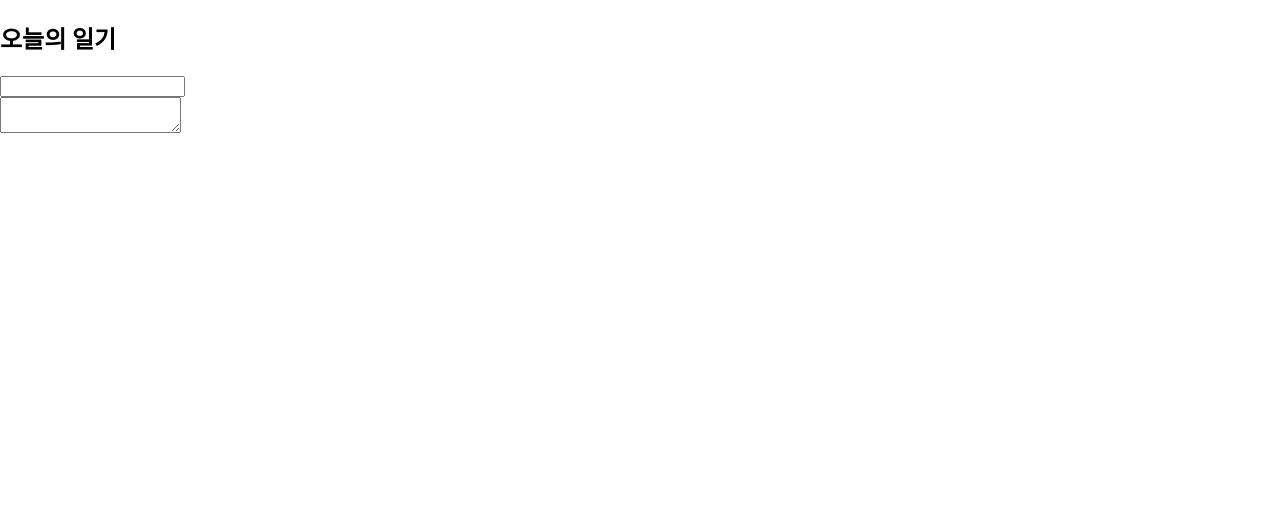
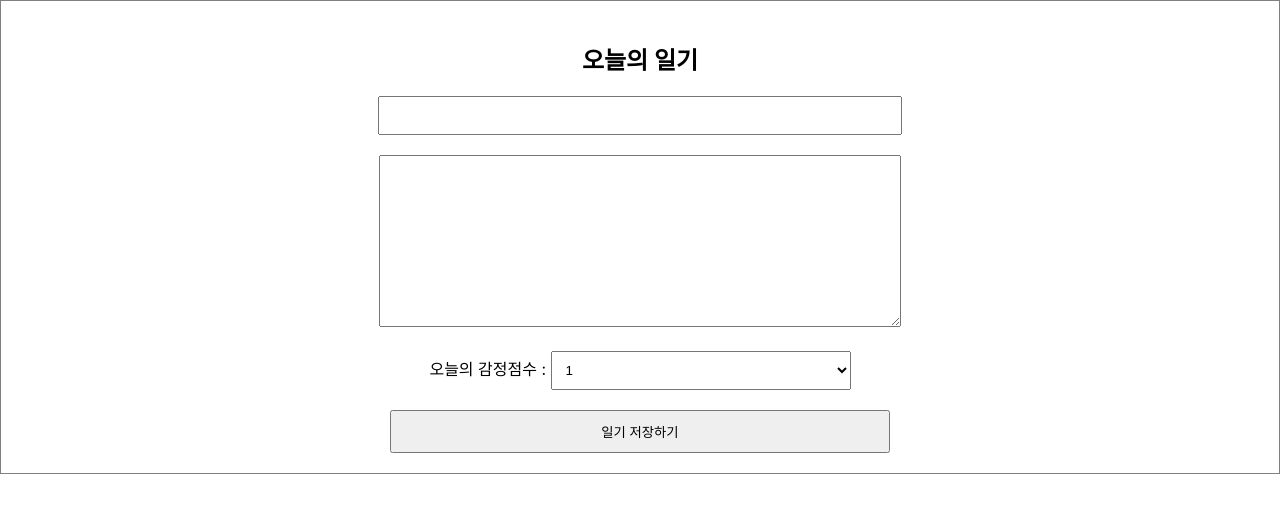
Before and after one commit to jinyoung1018/ReactSimpleDiary, a React (Create React App) app: page / in a window 1280 px wide. Shown: the top 512 px of the page. Built offline with nearby package versions, Linux system fonts and the light colour scheme.

Commit message:
감정점수 입력, 저장, 스타일링

```diff
--- a/src/App.css
+++ b/src/App.css
@@ -1,38 +1,31 @@
-.App {
+.DiaryEditor {
+  border: 1px solid gray;
   text-align: center;
+  padding: 20px;
 }
 
-.App-logo {
-  height: 40vmin;
-  pointer-events: none;
+.DiaryEditor input,
+textarea {
+  margin-bottom: 20px;
+  width: 500px;
 }
 
-@media (prefers-reduced-motion: no-preference) {
-  .App-logo {
-    animation: App-logo-spin infinite 20s linear;
-  }
+.DiaryEditor input {
+  padding: 10px;
+}
+.DiaryEditor textarea {
+  padding: 10px;
+  height: 150px;
 }
 
-.App-header {
-  background-color: #282c34;
-  min-height: 100vh;
-  display: flex;
-  flex-direction: column;
-  align-items: center;
-  justify-content: center;
-  font-size: calc(10px + 2vmin);
-  color: white;
+.DiaryEditor select {
+  width: 300px;
+  padding: 10px;
+  margin-bottom: 20px;
 }
 
-.App-link {
-  color: #61dafb;
+.DiaryEditor button {
+  width: 500px;
+  padding: 10px;
+  cursor: pointer;
 }
-
-@keyframes App-logo-spin {
-  from {
-    transform: rotate(0deg);
-  }
-  to {
-    transform: rotate(360deg);
-  }
-}
--- a/src/App.js
+++ b/src/App.js
@@ -1,4 +1,4 @@
-// import './App.css';
+import './App.css';
 
 import DiaryEditor from "./DiaryEditor";
 
--- a/src/DiaryEditor.js
+++ b/src/DiaryEditor.js
@@ -5,26 +5,69 @@
     const [state, setState] = useState({
         author: "",
         content: "",
+        emotion: 1,
     })
 
-    const [author, setAuthor] = useState("");
-    const [content, setContent] = useState("");
+    // const [author, setAuthor] = useState("");
+    // const [content, setContent] = useState("");
+
+    const handleChangeState = (e) => {
+
+        setState({
+            ...state,
+            [e.target.name]: e.target.value,
+        });
+    };
+
+    const handleSubmit = () => {
+        console.log(state);
+        alert("저장 성공")
+    }
 
     return(
         <div className="DiaryEditor">
             <h2>오늘의 일기</h2>
             <div>
               <input
-                value={author}
-                onChange={(e)=>{
-                 setAuthor(e.target.value)
-                }}></input>
+                name= "author"
+                value={state.author}
+                onChange={handleChangeState}
+                // onChange={(e)=>{
+                //  setState({
+                //     ...state,
+                //     author: e.target.value,
+                //     // content: state.content,
+                //  });
+                // }}
+                ></input>
         </div>
 
         <div>
-            <textarea value={content} onChange={(e)=>{
-                setContent(e.target.value)
-            }}></textarea>
+            <textarea
+            name="content"
+            value={state.content}
+            onChange={handleChangeState}
+            // onChange={(e)=>{
+            //     setState({
+            //         ...state,
+            //         content: e.target.value,
+            //         // author: state.author,
+            //     });
+            // }}
+            ></textarea>
+        </div>
+        <div>
+            <span>오늘의 감정점수 : </span>
+            <select name="emotion" value={state.emotion} onChange={handleChangeState}>
+                <option value={1}>1</option>
+                <option value={2}>2</option>
+                <option value={3}>3</option>
+                <option value={4}>4</option>
+                <option value={5}>5</option>
+            </select>
+        </div>
+        <div>
+            <button onClick={handleSubmit}>일기 저장하기</button>
         </div>
     </div>
     );
```
